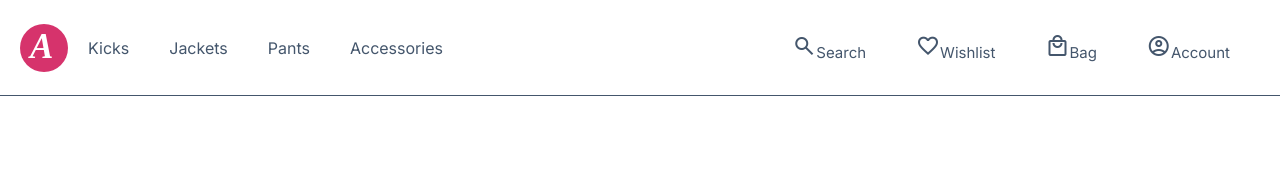
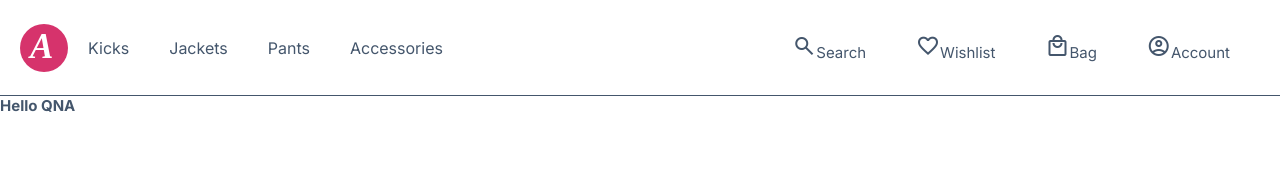
Before and after one commit to E-Joyment/E-Joyment, a React (Create React App) app in the folder ejoyment/: page / in a window 1280 px wide. Shown: the top 186 px of the page. Built offline with nearby package versions, Linux system fonts and the light colour scheme; the HTML template or start-up script is replaced by a standard one; a web font is replaced by a local one.

Commit message:
Set up Qna structure

```diff
--- a/ejoyment/src/App.js
+++ b/ejoyment/src/App.js
@@ -1,10 +1,14 @@
 import Nav from './components/nav/Nav.js';
+import Qna from './components/qna/Qna.tsx';
 
 function App() {
   return (
-    <section>
-      <Nav/>
-    </section>
+    <>
+      <section>
+        <Nav/>
+      </section>
+      <Qna />
+    </>
   );
 }
 
--- /dev/null
+++ b/ejoyment/src/components/qna/Qna.tsx
@@ -0,0 +1,9 @@
+export default function Qna() {
+  return (
+    <section id="section-qanda">
+      <div className="container">
+        <h1>Hello QNA</h1>
+      </div>
+    </section>
+  )
+}
```
Also changed, not shown: ejoyment/src/components/qna/Qna.js (deleted).
